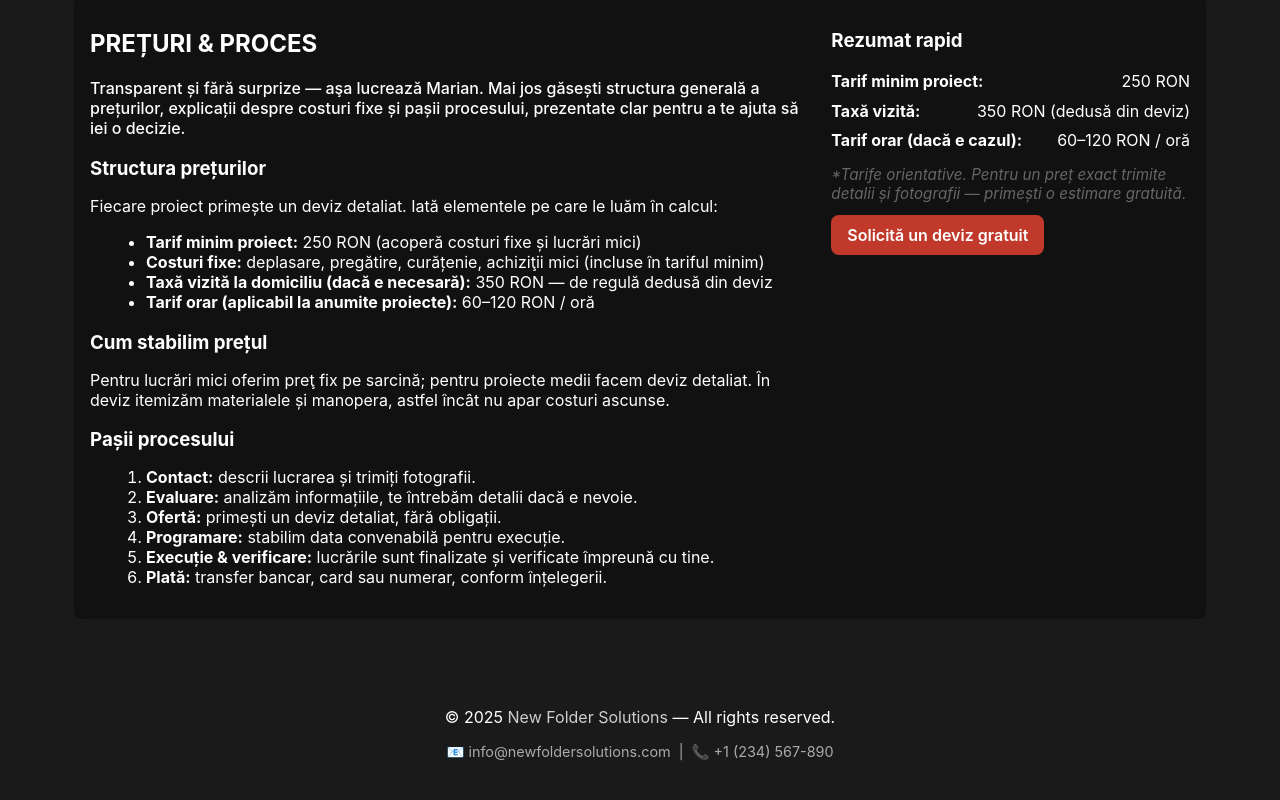
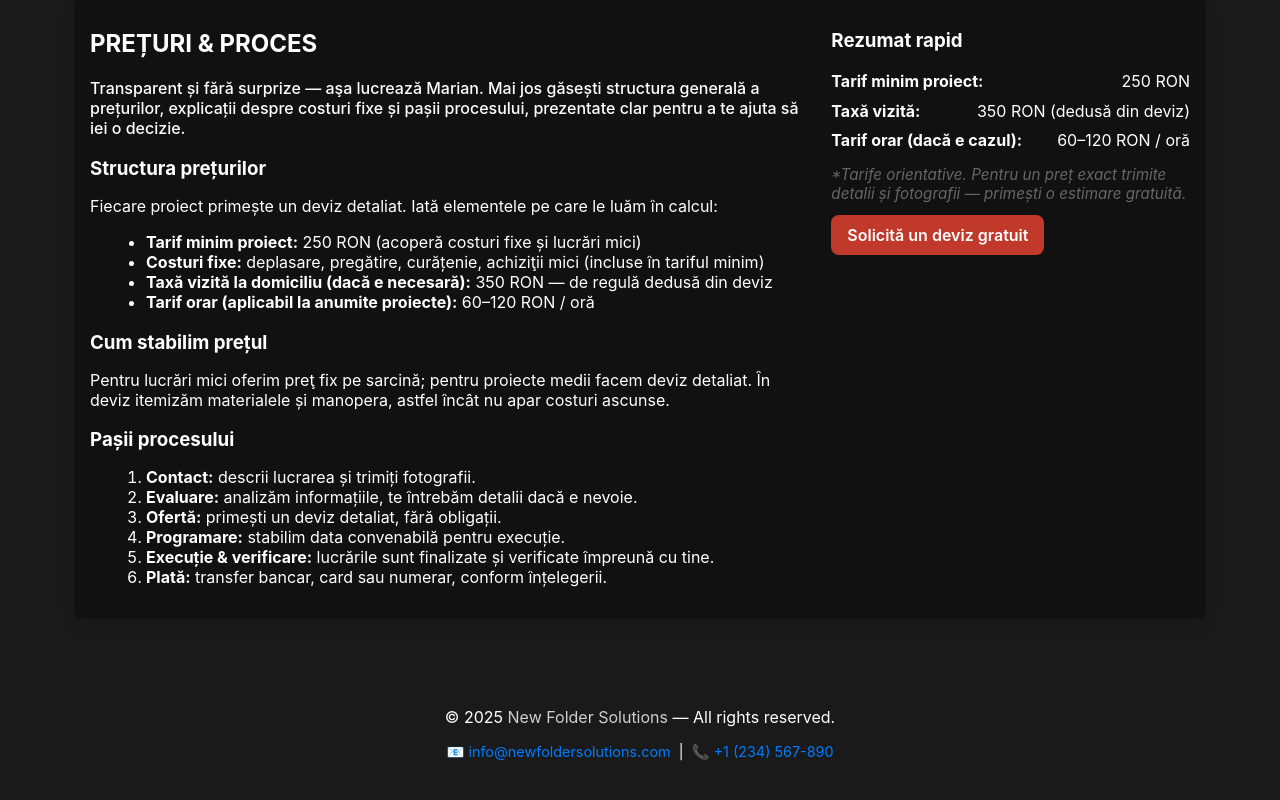
Before and after one commit to cojovlad/react-app-marian-repara, a React (Create React App) app: page / in a window 1280 px wide. Shown: the part 3694-4494 px from the top of the page. Built offline with nearby package versions, Linux system fonts and the light colour scheme.

Commit message:
blue color for hrefs

```diff
--- a/src/components/footer/Footer.module.css
+++ b/src/components/footer/Footer.module.css
@@ -20,11 +20,10 @@
 .contact {
     margin-top: 0.5rem;
     font-size: 0.9rem;
-    color: #aaa;
 }
 
 .contact a {
-    color: inherit;
+    color: #007bff;
     text-decoration: none;
     margin: 0 0.25rem;
 }
```
